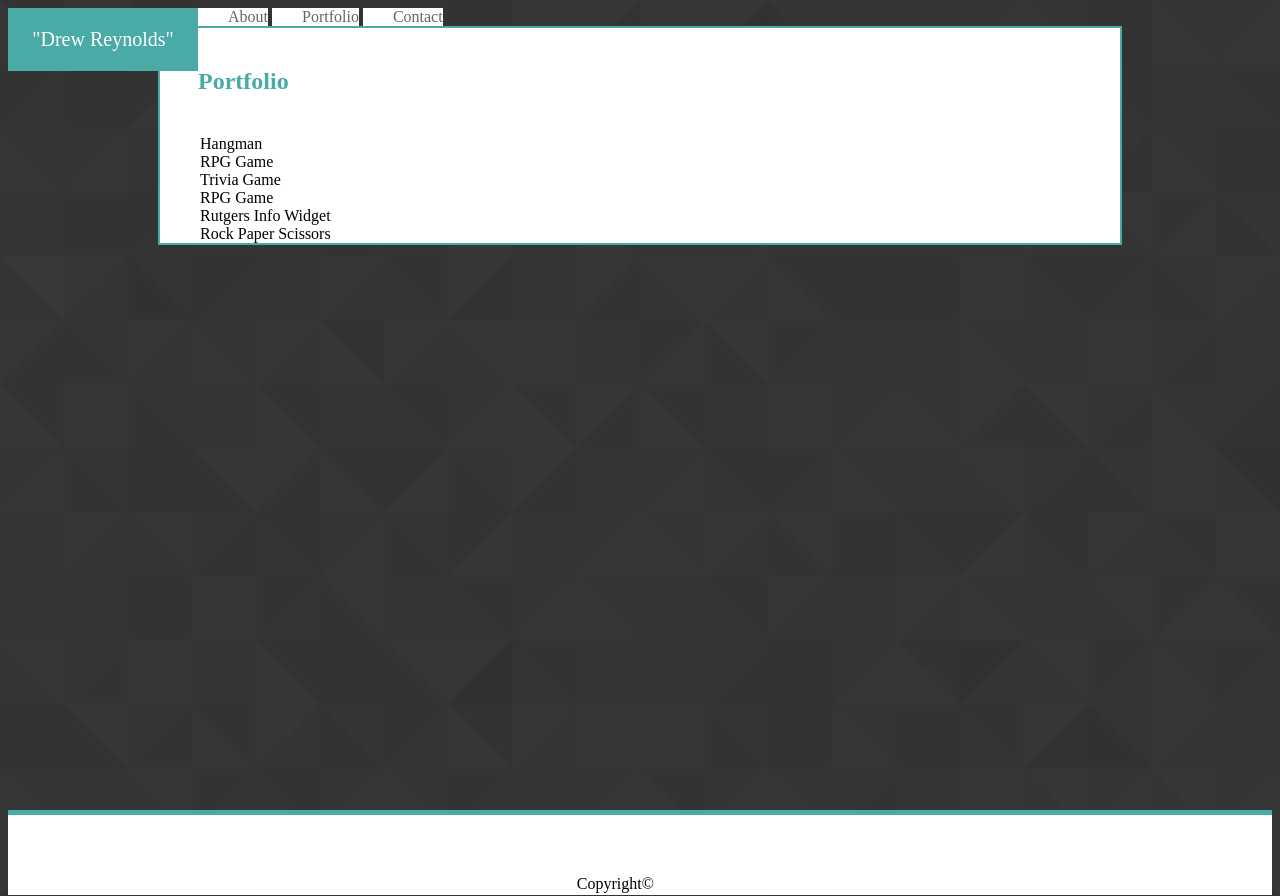
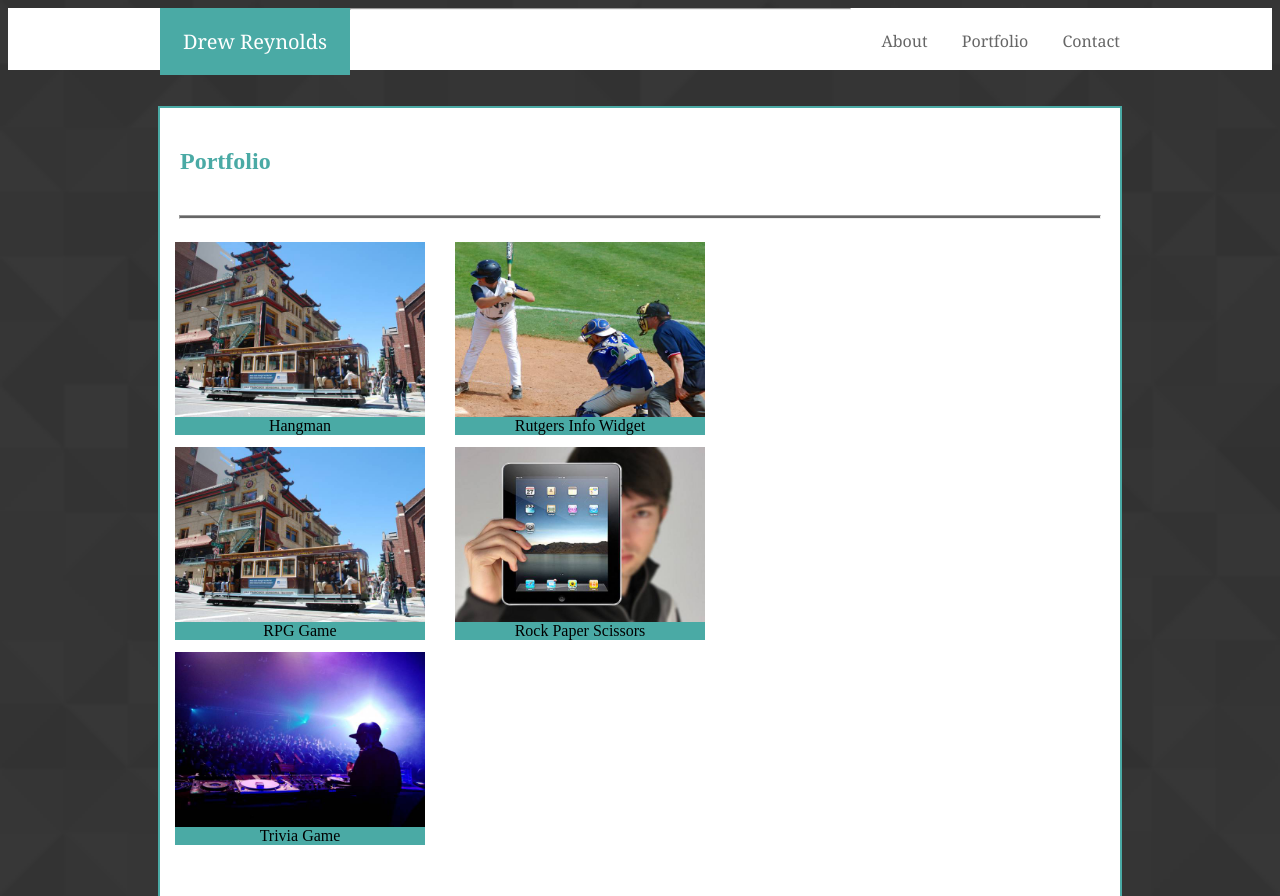
Before and after one commit to drewr7/Basic-Portfolio, a plain HTML site: page portfolio.html in a window 1280 px wide. Shown: the top 896 px of the page. Drawn offline with Linux system fonts and the light colour scheme.

Commit message:
completed index,portfolio,contact and css

```diff
--- a/assets/css/style.css
+++ b/assets/css/style.css
@@ -54,16 +54,8 @@ h1 {
 }
 
 
-}
 
-.bodycontent {
-    background-color: white;
-    border: solid;
-    border-width: 2px;
-
-}
-
-img {
+.profile-image {
     float: left;
     padding: 15 20 0 20;
 }
@@ -103,3 +95,62 @@ p {
     padding: 60 0 0 0;
 
 }
+form {
+    padding: 20;
+}
+#contact-name {
+    width: 920px;
+    height: 30px;
+    margin-top: 5;
+    padding: 0 10;
+
+}
+#contact-email {
+    width: 920px;
+    height: 30px;
+    margin-top: 5;
+    padding: 0 10;
+}
+#contact-message {
+    width: 920px;
+    height: 200px;
+    margin-top: 5;
+    resize: vertical;
+    padding: 10px;
+}
+input[type=submit] {
+    background-color: #4aaaa5;
+    padding: 10 20;
+}
+
+
+.column1 {
+    float:left
+}
+.column2 {
+    float: left;
+}
+
+.portfoliobody {
+        width: 960px;
+        margin: auto;
+        background-color: white;
+        border: solid;
+        border-color: #4aaaa5;
+        border-width: 2px;
+        height: 800px;
+}
+.image-container {
+    text-align: center;
+    color: black;
+    width: 250px;
+    height: 175;
+    display: block;
+    padding: 15px;
+
+
+}
+.image-text {
+    background-color: #4aaaa5;
+    bottom: 10px;
+}
--- a/portfolio.html
+++ b/portfolio.html
@@ -3,42 +3,57 @@
 <title>Drew Reynolds</title>
 <link rel="stylesheet" href="assets/css/style.css">
 </head>
-    <body>
-       <section class=Header>
+<body style="height: 1000px;">
+<div class=fullheader>
+<Header>
 <div id=nameblock>
-                    "Drew Reynolds"
+Drew Reynolds
 </div>
-            <div class=menu>About <a href="index.html"></a></div>
-            <div class=menu>Portfolio <a href="portfolio.html"></a></div>
-            <div class=menu>Contact <a href="contact.html"></a></div>
-       </section>
+<div class=navbar>
+<div class=menu>About <a href="./index.html"></a></div>
+<div class=menu>Portfolio <a href="./portfolio.html"></a></div>
+<div class=menu>Contact <a href="./contact.html"></a></div>
+</div>
+<hr>
+</Header>
+</div>
+<br>
+<br>
 <div class=bodybackground>
-        <section class=bodycontent>
+<section class=portfoliobody>
 <h1>Portfolio</h1>
-            <div class=seperator></div>
+<hr id=seperator>
+<div class=column1>
 <div class=image-container>
-                <img>
-                Hangman
+    <img class=port-image src="assets/images/city.jpg" style="width:100%; height:100%">
+    <div class=image-text>Hangman</div>
 </div>
 <div class=image-container>
-                <img>
+<img class=port-image src="assets/images/city.jpg"style="width:250px; height:175px">
+<div class=image-text>
     RPG Game
 </div>
+</div>
 <div class=image-container>
-                 <img>
+<img class=port-image src="assets/images/night.jpg" style="width:250px; height:175px">
+<div class=image-text>
         Trivia Game
 </div>
+</div>
+</div>
+<div class=column2>
 <div class=image-container>
-                 <img>
-                        RPG Game
+<img class=port-image src="assets/images/sports.jpg" style="width:250px; height:175px">
+<div class=image-text>
+        Rutgers Info Widget
+</div>
 </div>
 <div class=image-container>
-                 <img>
-                    Rutgers Info Widget
+<img class=port-image src="assets/images/tech.jpg" style="width:250px; height:175px">
+<div class=image-text>
+        Rock Paper Scissors
 </div>
-            <div class=image-container>
-                <img>
-                    Rock Paper Scissors
+</div>
 </div>
 </section>
 </div>
```
Also changed, not shown: contact.html (+17 -10 lines), index.html (+1 -1 lines), assets/images/city.jpg (added), assets/images/nature.jpg (added), assets/images/night.jpg (added), assets/images/sports.jpg (added), assets/images/tech.jpg (added). Lines whose indentation alone changed are shown as unchanged.
